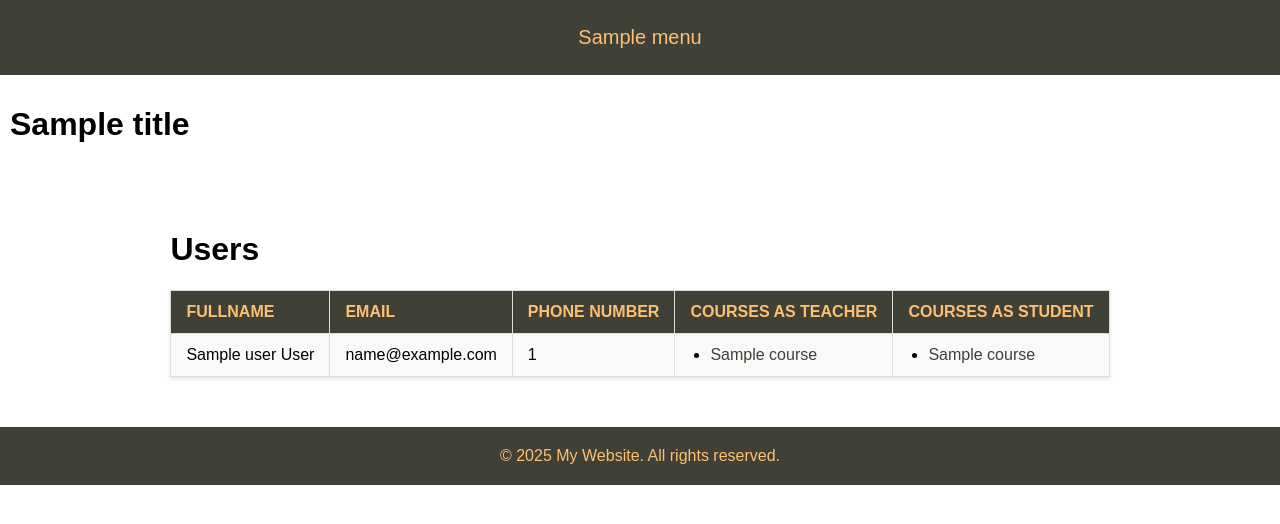
After one commit to jafaul/homework, a Flask app: template flask_project/app/templates/users.html in a window 1280 px wide. The commit adds this page. Shown: the top 524 px of the page. Run offline with Flask 3, Linux system fonts and the light colour scheme; the template is opened without the code that fills it: most values are stand-ins (such as "Sample title", 1, 10 or a date in 2020).

Commit message:
added templates for coursesand users

```diff
--- a/flask_project/app/static/css/styles.css
+++ b/flask_project/app/static/css/styles.css
@@ -13,7 +13,6 @@ body {
 }
 
 a {
-    color: #0059b2;
     text-decoration: none;
 }
 
@@ -22,9 +21,9 @@ a:hover {
     text-decoration: underline;
 }
 
-.clear {
-    clear: both;
-}
+/*.clear {*/
+/*    clear: both;*/
+/*}*/
 
 ul.mainmenu {
     list-style: none;
@@ -51,27 +50,27 @@ ul.mainmenu li a:hover {
     color: #fda83d
 }
 
-div.content {
-    margin: 10px;
-}
+/*div.content {*/
+/*    margin: 10px;*/
+/*}*/
 
-.form-contact label {
-    display: inline-block;
-    min-width: 80px;
-}
+/*.form-contact label {*/
+/*    display: inline-block;*/
+/*    min-width: 80px;*/
+/*}*/
 
-.form-contact p {
-    margin: 10px 0 10px 0;
-}
+/*.form-contact p {*/
+/*    margin: 10px 0 10px 0;*/
+/*}*/
 
-.form-contact input[type=submit], textarea {
-    font-size: 16px;
-}
+/*.form-contact input[type=submit], textarea {*/
+/*    font-size: 16px;*/
+/*}*/
 
-.flash {padding: 10px}
-.flash.success {
-    border: 1px solid #21db56;
-}
+/*.flash {padding: 10px}*/
+/*.flash.success {*/
+/*    border: 1px solid #21db56;*/
+/*}*/
 
 div.content {
     flex: 1; /* Allows the content to expand and push the footer */
@@ -118,3 +117,88 @@ form {
 fieldset{
   width: 40%
 }
+
+/*users tables*/
+
+/* General container styles */
+.container {
+    margin: 20px auto;
+    padding: 15px;
+    max-width: 100%;
+}
+
+/* Table styles */
+.table {
+    width: 100%;
+    border-collapse: collapse;
+    margin: 15px 0;
+    background-color: #f9f9f9;
+    box-shadow: 0 2px 4px rgba(0, 0, 0, 0.1);
+}
+
+.table th,
+.table td {
+    padding: 12px 15px;
+    text-align: left;
+    border: 1px solid #ddd;
+}
+
+.table th {
+    background-color: #3f4137;
+    color: #fdc073;
+    font-weight: bold;
+    text-transform: uppercase;
+}
+
+.table tbody tr:nth-child(even) {
+    background-color: #f2f2f2;
+}
+
+.table tbody tr:hover {
+    background-color: #e9ecef;
+}
+
+/* List inside table cells */
+.courses ul {
+    list-style-type: disc;
+    padding-left: 20px;
+    margin: 0;
+}
+
+.courses li a {
+    text-decoration: none;
+    color: #3f4137;
+}
+
+
+.courses li a:hover {
+    color: #CC0000;
+    text-decoration: underline;
+}
+
+
+.courses li a:hover {
+    text-decoration: underline;
+}
+
+
+
+/* Responsive design for smaller screens */
+@media (max-width: 768px) {
+    .table {
+        font-size: 14px;
+    }
+
+    .table th,
+    .table td {
+        padding: 10px;
+    }
+}
+
+
+/*courses*/
+#students-list {
+    list-style-type: none;
+    padding-left: 20px;
+    margin: 0;
+}
--- /dev/null
+++ b/flask_project/app/templates/create_course.html
@@ -0,0 +1 @@
+{% include 'register.html' %}
--- a/flask_project/app/templates/register.html
+++ b/flask_project/app/templates/register.html
@@ -9,6 +9,7 @@
 
     {{ input_form(fields, submit_name=submit_name) }}
 
+
 {% endblock content %}
 
 {% block footer %} {{ super() }} {%  endblock footer %}
--- /dev/null
+++ b/flask_project/app/templates/users.html
@@ -0,0 +1,55 @@
+{% extends 'base.html' %}
+{% block title %} {{ title }} {% endblock %}
+
+{% block content -%}
+{{ super() }}
+
+<div class="container first-container col-sm-12 pull-left">
+  <h1>Users</h1>
+  <table class="table table-condensed">
+    <thead>
+      <tr>
+        <th>Fullname</th>
+        <th>Email</th>
+        <th>Phone number</th>
+        <th>Courses as teacher</th>
+        <th>Courses as student</th>
+      </tr>
+    </thead>
+    <tbody>
+    {% for user in users %}
+        <tr class="row">
+            <td>{{ user.name + " " + user.surname}}</td>
+            <td>{{ user.email }}</td>
+            <td>
+                {% if user.phone_number %}
+                {{ user.phone_number }}
+                {% endif %}
+            </td>
+            <td class="courses">
+                {% if user.courses_as_teacher %}
+                <ul>
+                {% for course in user.courses_as_teacher %}
+                   <li><a href="{{ url_for('get_course_info', course_id=course.id) }}">{{ course.title }}</a></li>
+                {% endfor %}
+                </ul>
+                {% endif %}
+            </td>
+            <td class="courses">
+                {% if user.courses_as_student %}
+                <ul>
+                {% for course in user.courses_as_student %}
+                   <li><a href="{{ url_for('get_course_info', course_id=course.id) }}">{{ course.title }}</a></li>
+                {% endfor %}
+                </ul>
+                {% endif %}
+            </td>
+        </tr>
+    {% endfor %}
+    </tbody>
+  </table>
+</div>
+
+{% endblock content %}
+
+{% block footer %} {{ super() }} {%  endblock footer %}
```
Also changed, not shown: flask_project/app/routers.py (+7 -10 lines), flask_project/app/static/js/expand.js (added, +17 -0 lines), flask_project/app/templates/course.html (+27 -19 lines), flask_project/app/templates/courses.html (added, +47 -0 lines), flask_project/app/templates/dialogs.html (+15 -1 lines).
